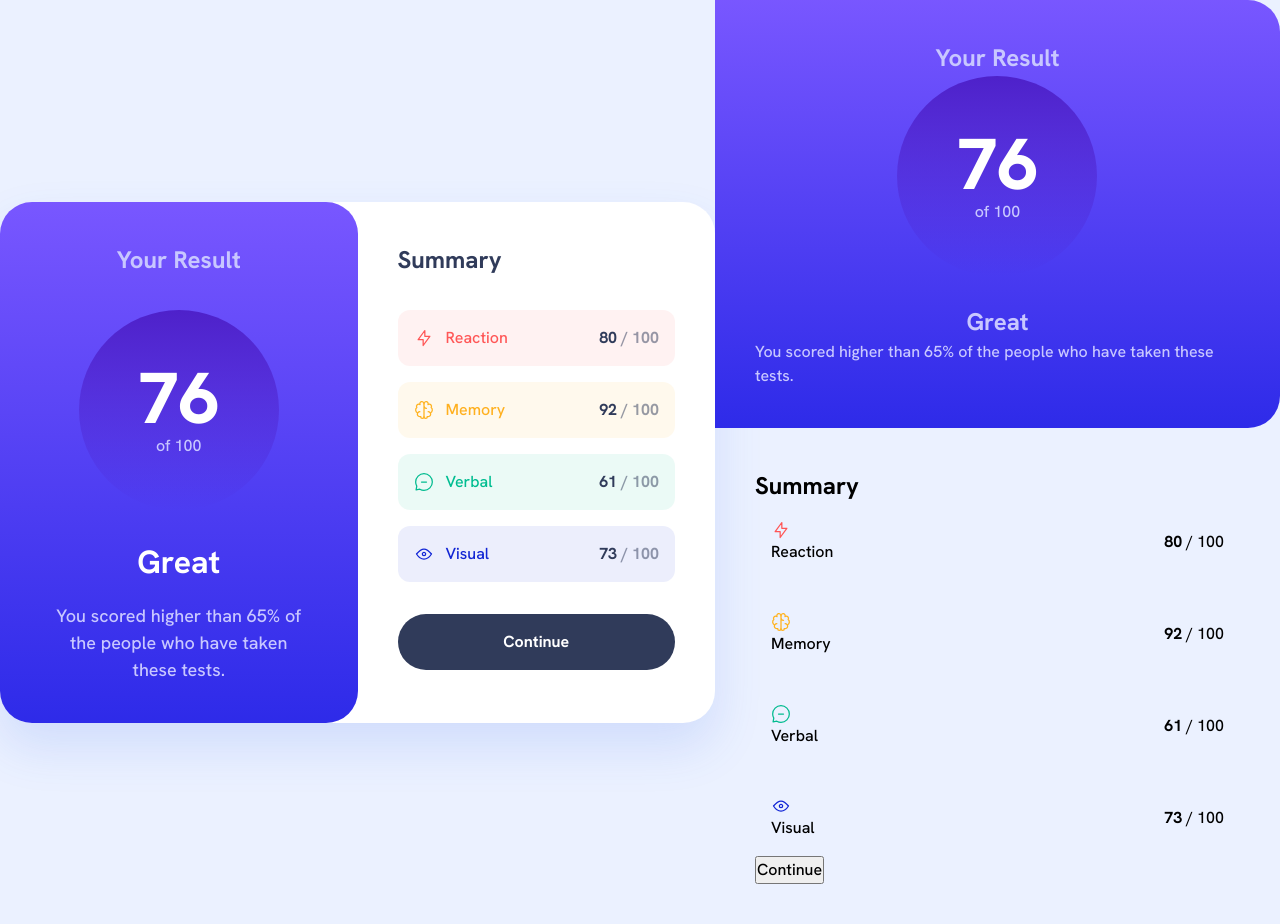
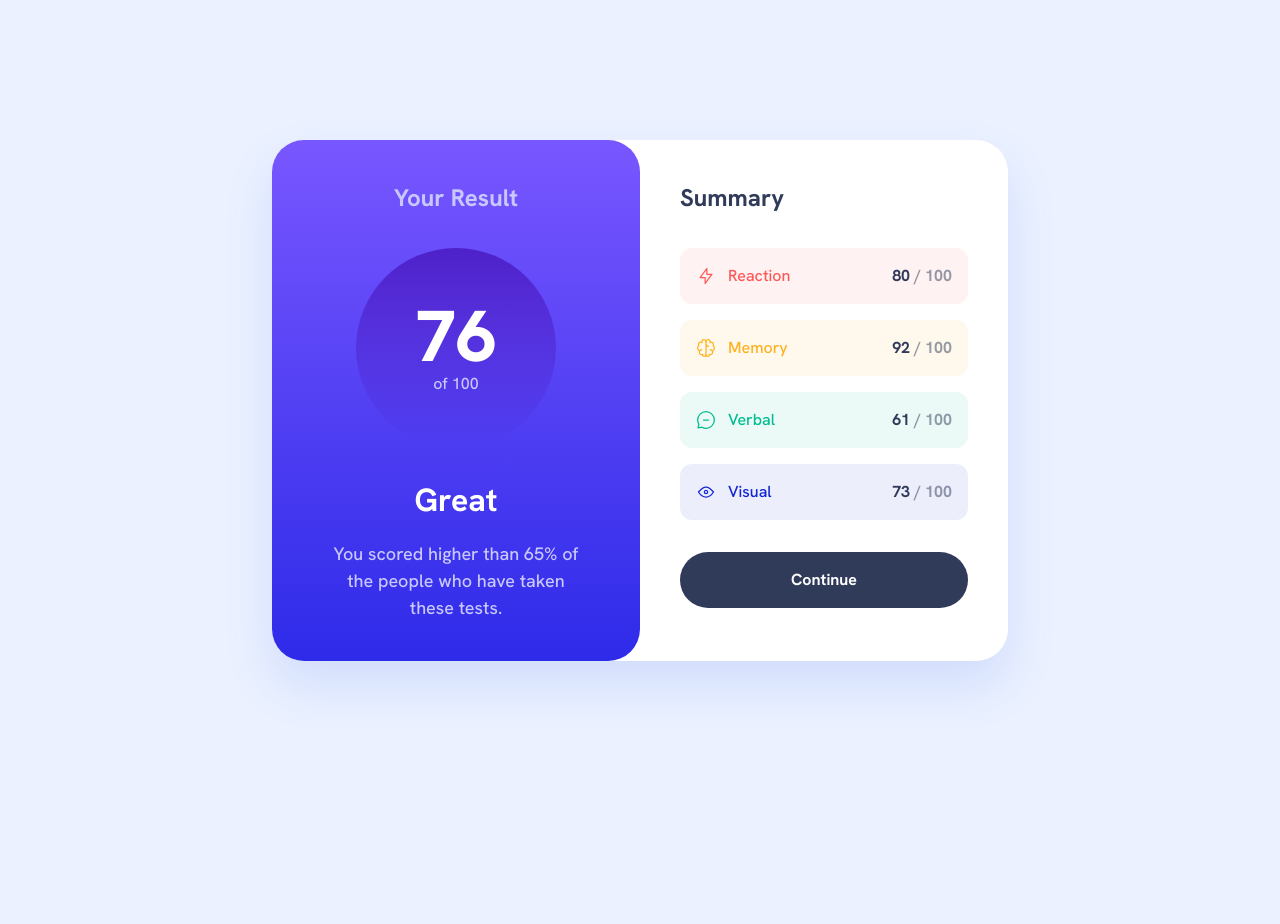
Before and after one commit to Pryassin/result-screen, a plain HTML site: page index.html in a window 1280 px wide. After the commit the page ends 800 px from the top, so only its background shows below. Drawn offline with Linux system fonts and the light colour scheme.

Commit message:
remove the duplicate html

```diff
--- a/index.html
+++ b/index.html
@@ -17,6 +17,7 @@
 </head>
 <body>
     <main class="results-summary-card">
+
         <section class="result-section">
             <h1 class="result-title">Your Result</h1>
 
@@ -28,8 +29,7 @@
             <h2 class="result-rating">Great</h2>
 
             <p class="result-description">
-                You scored higher than 65% of the people who have taken
-                these tests.
+                You scored higher than 65% of the people who have taken these tests.
             </p>
         </section>
 
@@ -37,19 +37,20 @@
             <h2 class="summary-title">Summary</h2>
 
             <ul class="summary-list">
+
                 <li class="summary-item summary-item--reaction">
                     <div class="summary-category">
                         <img
                             src="./assets/images/icon-reaction.svg"
                             alt=""
                             aria-hidden="true"
-                        />
+                        >
                         <span>Reaction</span>
                     </div>
 
                     <div class="summary-score">
                         <span class="summary-score-value">80</span>
-                        <span class="summary-score-max">/ 100</span>
+                        <span class="summary-score-max"> / 100</span>
                     </div>
                 </li>
 
@@ -59,13 +60,13 @@
                             src="./assets/images/icon-memory.svg"
                             alt=""
                             aria-hidden="true"
-                        />
+                        >
                         <span>Memory</span>
                     </div>
 
                     <div class="summary-score">
                         <span class="summary-score-value">92</span>
-                        <span class="summary-score-max">/ 100</span>
+                        <span class="summary-score-max"> / 100</span>
                     </div>
                 </li>
 
@@ -75,13 +76,13 @@
                             src="./assets/images/icon-verbal.svg"
                             alt=""
                             aria-hidden="true"
-                        />
+                        >
                         <span>Verbal</span>
                     </div>
 
                     <div class="summary-score">
                         <span class="summary-score-value">61</span>
-                        <span class="summary-score-max">/ 100</span>
+                        <span class="summary-score-max"> / 100</span>
                     </div>
                 </li>
 
@@ -91,91 +92,23 @@
                             src="./assets/images/icon-visual.svg"
                             alt=""
                             aria-hidden="true"
-                        />
+                        >
                         <span>Visual</span>
                     </div>
 
                     <div class="summary-score">
                         <span class="summary-score-value">73</span>
-                        <span class="summary-score-max">/ 100</span>
+                        <span class="summary-score-max"> / 100</span>
                     </div>
                 </li>
+
             </ul>
 
             <button type="button" class="continue-button">
                 Continue
             </button>
         </section>
+
     </main>
 </body>
 </html>
-<!DOCTYPE html>
-<html lang="en">
-<head>
-  <meta charset="UTF-8">
-  <meta name="viewport" content="width=device-width, initial-scale=1.0">
-
-  <link rel="icon" type="image/png" sizes="32x32" href="./assets/images/favicon-32x32.png">
-  <link rel="stylesheet" href="style.css">
-  <title>Results summary component</title>
-</head>
-<body>
-
-  <main class="card">
-    <!-- Left Side: Overall Score -->
-    <section class="result-section">
-      <h1>Your Result</h1>
-
-      <div class="score-circle">
-        <span class="score-number">76</span>
-        <span class="score-total">of 100</span>
-      </div>
-
-      <h2>Great</h2>
-      <p>You scored higher than 65% of the people who have taken these tests.</p>
-    </section>
-
-    <!-- Right Side: Summary Breakdown -->
-    <section class="summary-section">
-      <h2>Summary</h2>
-
-      <ul class="summary-list">
-        <li class="summary-item reaction">
-          <div class="category">
-            <img src="./assets/images/icon-reaction.svg" alt="" aria-hidden="true">
-            <span>Reaction</span>
-          </div>
-          <div class="score"><strong>80</strong> / 100</div>
-        </li>
-
-        <li class="summary-item memory">
-          <div class="category">
-            <img src="./assets/images/icon-memory.svg" alt="" aria-hidden="true">
-            <span>Memory</span>
-          </div>
-          <div class="score"><strong>92</strong> / 100</div>
-        </li>
-
-        <li class="summary-item verbal">
-          <div class="category">
-            <img src="./assets/images/icon-verbal.svg" alt="" aria-hidden="true">
-            <span>Verbal</span>
-          </div>
-          <div class="score"><strong>61</strong> / 100</div>
-        </li>
-
-        <li class="summary-item visual">
-          <div class="category">
-            <img src="./assets/images/icon-visual.svg" alt="" aria-hidden="true">
-            <span>Visual</span>
-          </div>
-          <div class="score"><strong>73</strong> / 100</div>
-        </li>
-      </ul>
-
-      <button type="button" class="continue-btn">Continue</button>
-    </section>
-  </main>
-
-</body>
-</html>
```
